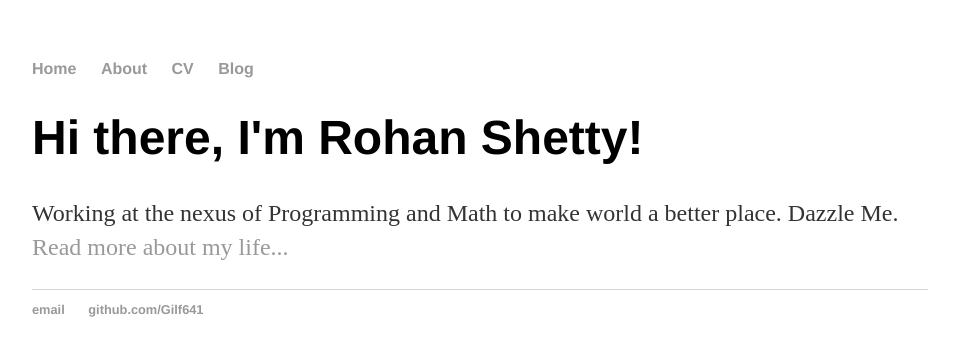
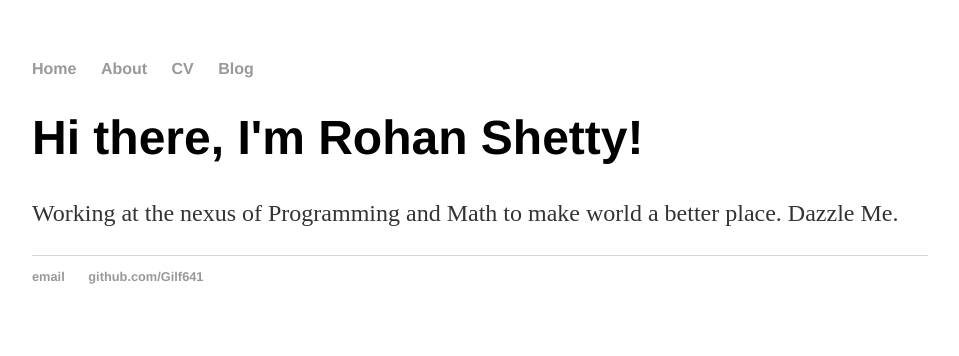
Before and after one commit to Gilf641/gilf641.github.io, a Jekyll site: the page built from index.html, in a window 1280 px wide. Shown: the top 356 px of the page, without its empty margins (160-1119 px from the left). Built offline with Jekyll 4.4.1, drawn with Linux system fonts in a browser that asks for light colours.

Commit message:
Update index.html

```diff
--- a/index.html
+++ b/index.html
@@ -4,5 +4,5 @@ title: Rohan Shetty
 ---
 <div class="blurb">
 	<h1>Hi there, I'm Rohan Shetty!</h1>
-	<p>Working at the nexus of Programming and Math to make world a better place.</em> Dazzle Me. <a href="/about">Read more about my life...</a></p>
+	<p>Working at the nexus of Programming and Math to make world a better place.</em> Dazzle Me.
 </div><!-- /.blurb -->
```
